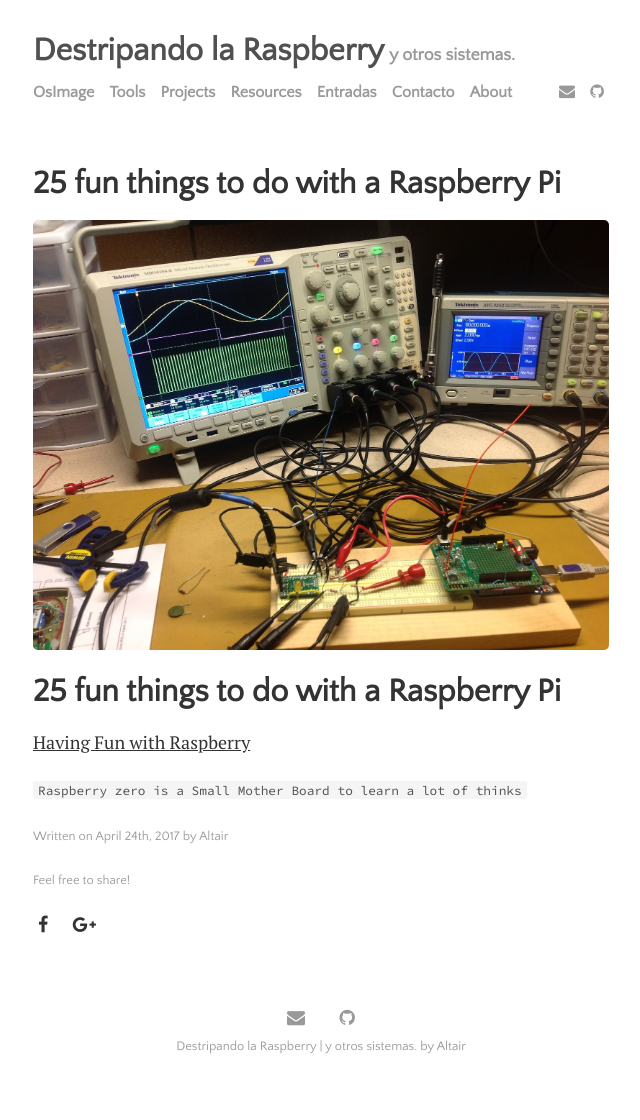
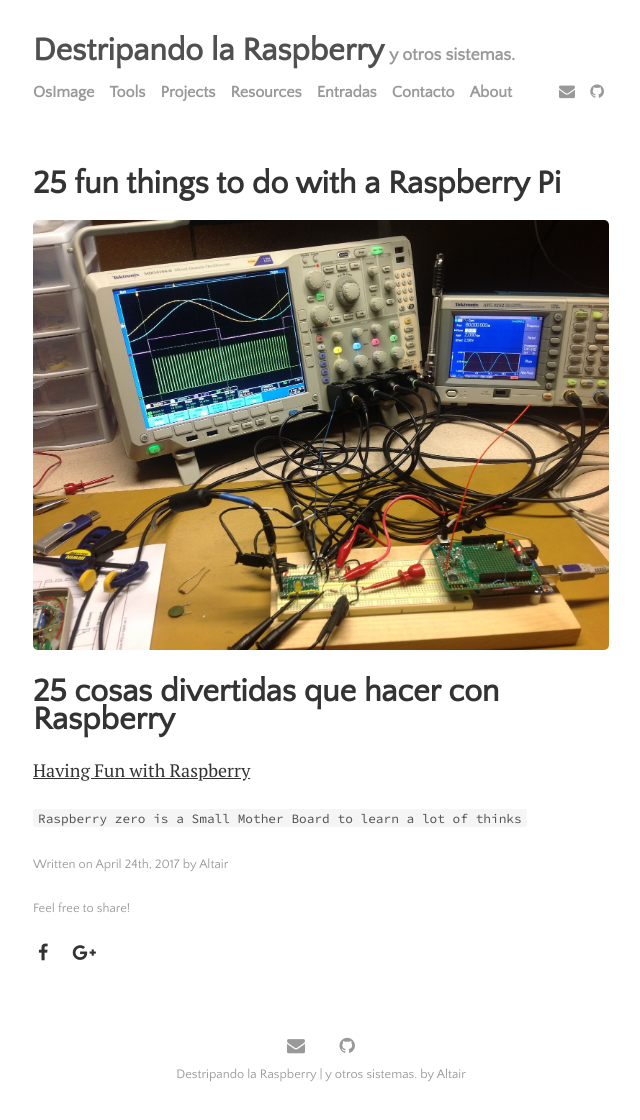
Before and after one commit to MrRastayoung/MrRastayoung.github.io, a Jekyll site: the page built from _posts/2017-04-24-having-fun_raspberry.md, in a window 1280 px wide. Shown: the whole page, without its empty margins (319-959 px from the left). Built offline with Jekyll 4.4.1, drawn with Linux system fonts in a browser that asks for light colours; nearby versions of some CDN libraries; before the commit the page ends 1092 px from its top, so only the background shows below that.

Commit message:
Final ALL

```diff
--- a/_posts/2017-04-24-having-fun_raspberry.md
+++ b/_posts/2017-04-24-having-fun_raspberry.md
@@ -10,7 +10,8 @@
   creditlink: ""
 ---
 
-# 25 fun things to do with a Raspberry Pi
+# 25 cosas divertidas que hacer con Raspberry
+
 [Having Fun with Raspberry](https://www.cnet.com/how-to/25-fun-things-to-do-with-a-raspberry-pi/)
 
 ``Raspberry zero is a Small Mother Board to learn a lot of thinks``
```
